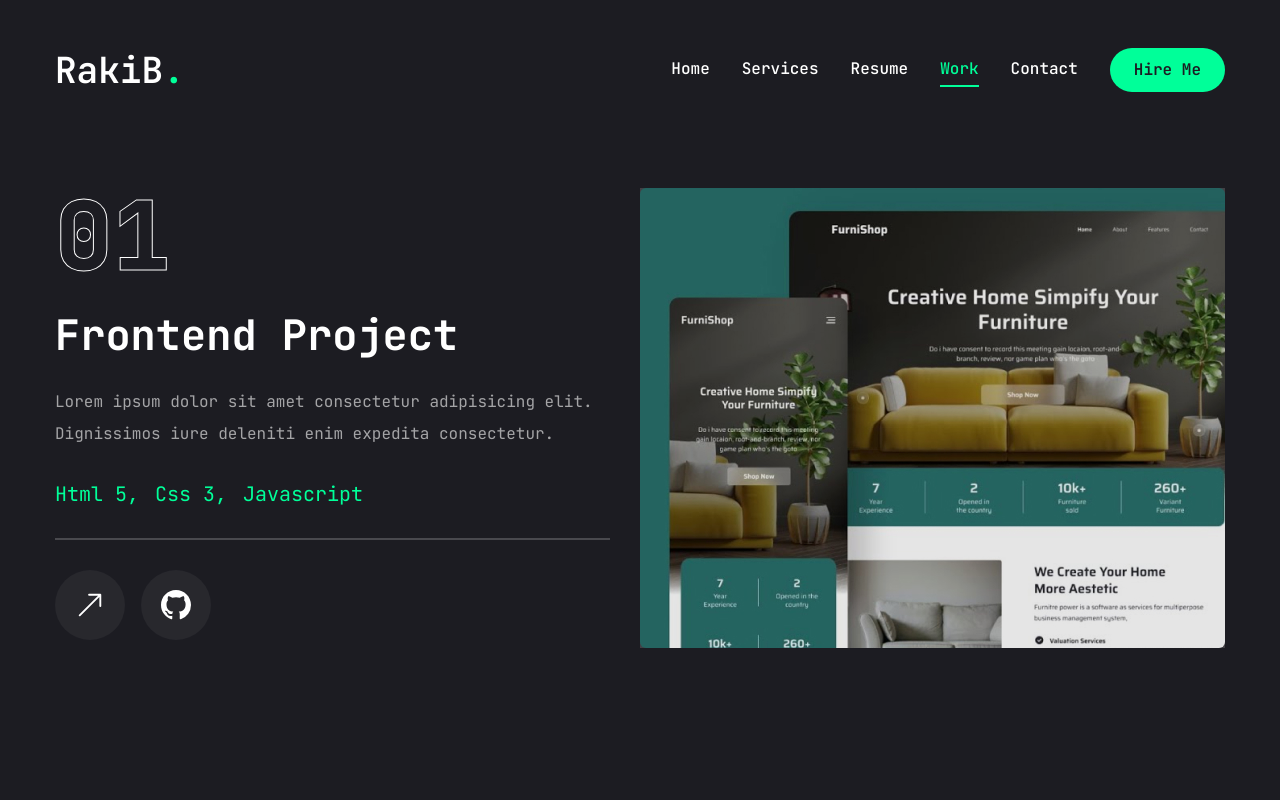
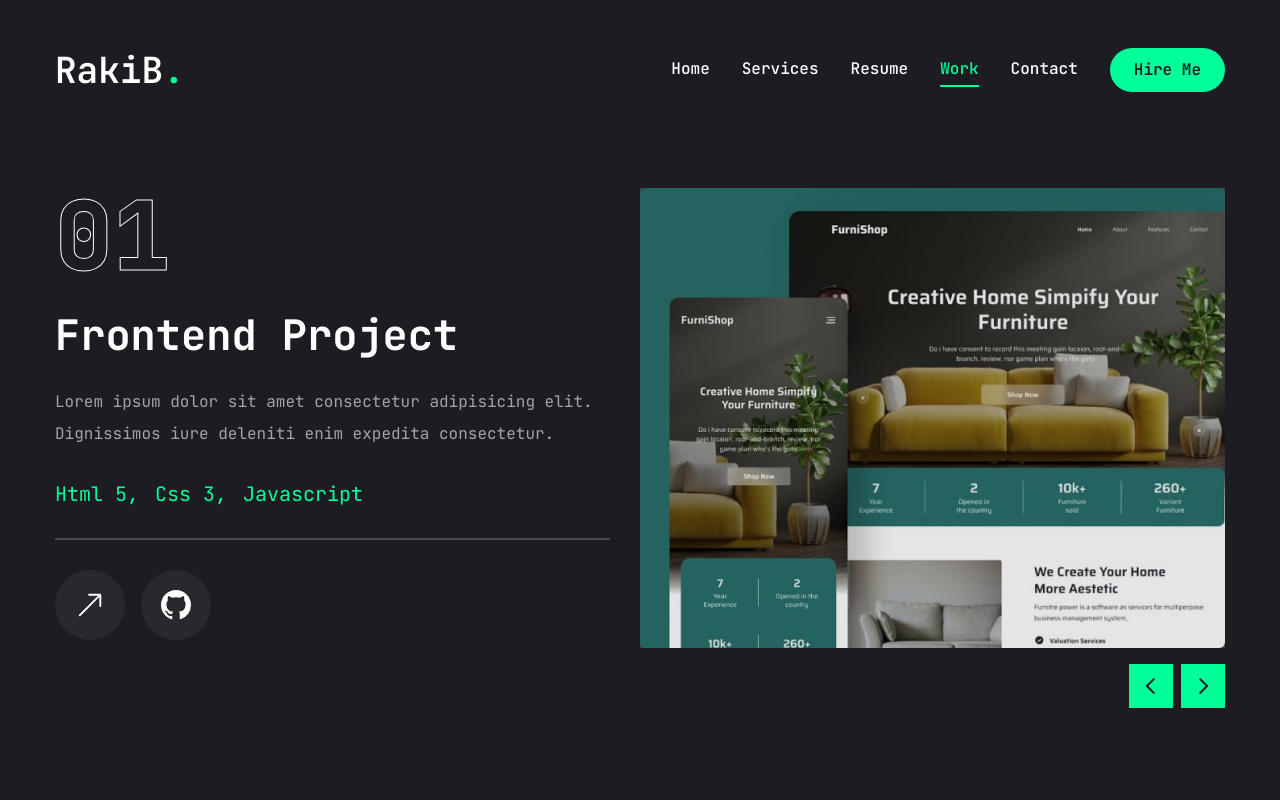
Before and after one commit to RakibAlom/next-portfolio, a Next.js app: page /work in a window 1280 px wide. Built offline with nearby package versions, Linux system fonts and the light colour scheme.

Commit message:
work slider button updated and work page completed.

```diff
--- a/app/work/page.jsx
+++ b/app/work/page.jsx
@@ -156,7 +156,10 @@ const Work = () => {
                 );
               })}
               {/* slider buttons */}
-              <WorkSliderBtns />
+              <WorkSliderBtns
+                containerStyles="flex gap-2 absolute right-0 bottom-[calc(50%_-_22px)] xl:bottom-0 z-20 w-full justify-between xl:w-max xl:justify-none"
+                btnStyles="bg-accent hover:bg-accent-hover text-primary text-[22px] w-[44px] h-[44px] flex justify-center items-center transition-all"
+              />
             </Swiper>
           </div>
         </div>
--- a/components/WorkSliderBtns.jsx
+++ b/components/WorkSliderBtns.jsx
@@ -1,7 +1,20 @@
 "use client";
 
-const WorkSliderBtns = () => {
-  return <div>WorkSliderBtns</div>;
+import { useSwiper } from "swiper/react";
+import { PiCaretLeftBold, PiCaretRightBold } from "react-icons/pi";
+
+const WorkSliderBtns = ({ containerStyles, btnStyles, incosStyels }) => {
+  const swiper = useSwiper();
+  return (
+    <div className={containerStyles}>
+      <button className={btnStyles} onClick={() => swiper.slidePrev()}>
+        <PiCaretLeftBold className={incosStyels} />
+      </button>
+      <button className={btnStyles} onClick={() => swiper.slideNext()}>
+        <PiCaretRightBold className={incosStyels} />
+      </button>
+    </div>
+  );
 };
 
 export default WorkSliderBtns;
```
